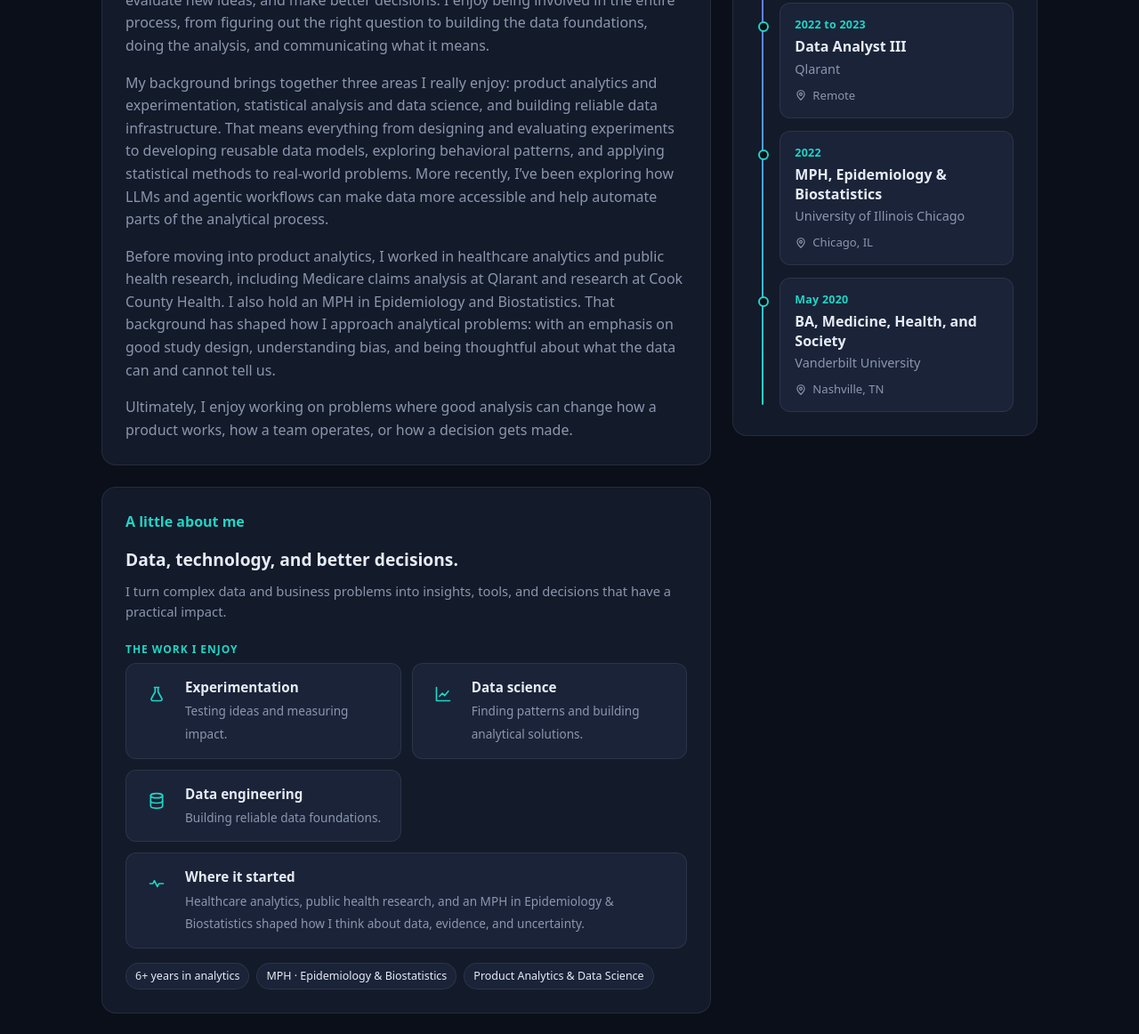
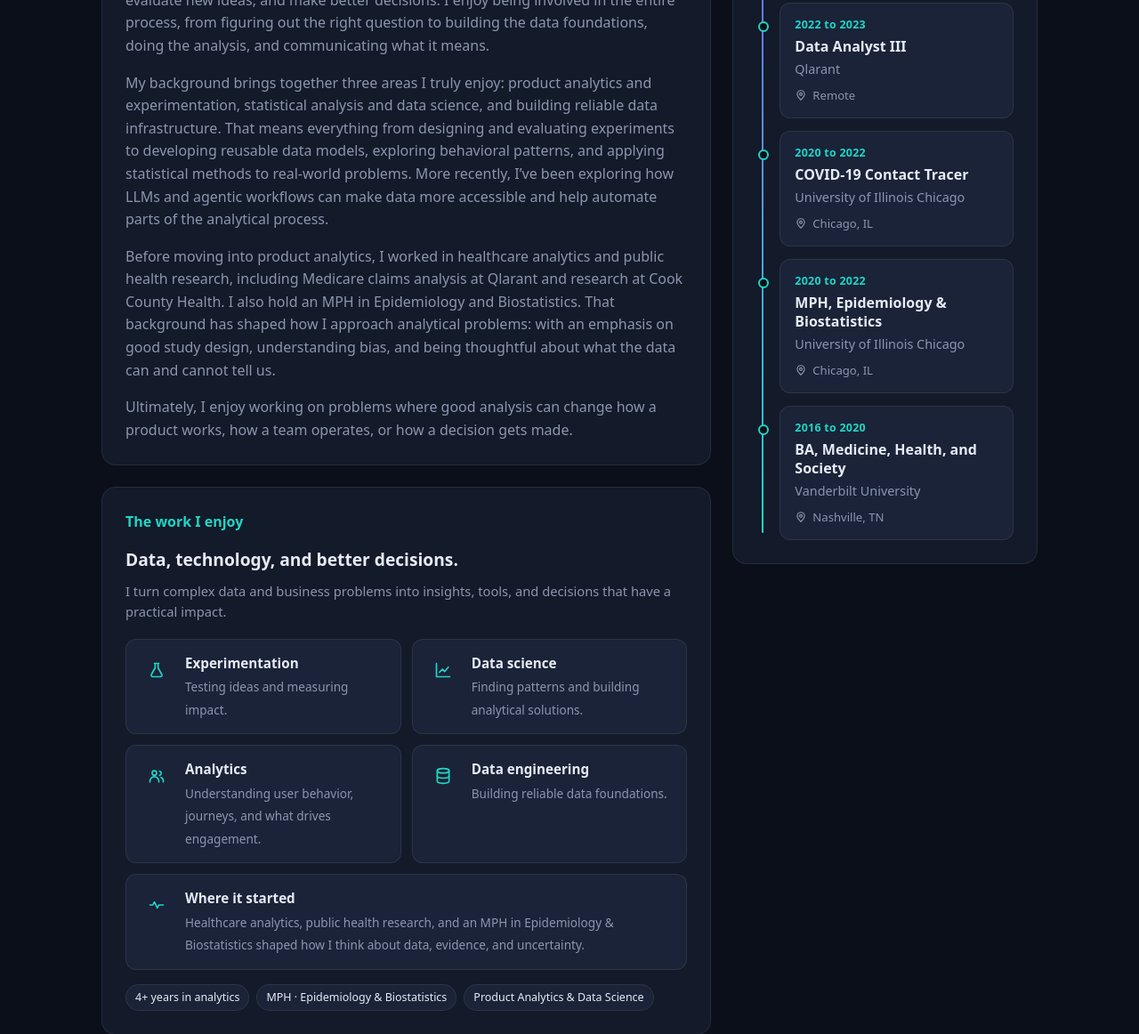
Before and after one commit to hassanhassan5198/hassanhassan5198.github.io, a plain HTML site: page index.html in a window 1280 px wide. Shown: the part 968-2130 px from the top of the page at 89% size. Drawn offline with Linux system fonts and the light colour scheme.

Commit message:
Update index.html

```diff
--- a/index.html
+++ b/index.html
@@ -168,7 +168,7 @@
   <div class="container">
     <span class="badge">Open to data analyst and data scientist roles</span>
     <h1>Turning messy data into <span class="gradient-text">decisions people act on</span></h1>
-    <p class="lead">Data analyst and data scientist with 6+ years across product analytics and healthcare. I design A/B tests, build trusted dbt and BigQuery data models, and build LLM-powered tools that let people ask data questions in plain language.</p>
+    <p class="lead">Data analyst and data scientist with 4+ years across product analytics and healthcare. I design A/B tests, develop trusted dbt and BigQuery data models, and build LLM-powered tools that let people ask data questions in plain language.</p>
     <div class="cta">
       <a class="btn primary" href="#projects">View projects</a>
       <a class="btn" href="resume.pdf">Download resume</a>
@@ -183,23 +183,24 @@
       <h3>About me</h3>
       <p class="about-p">I’m interested in the space between data, technology, and decision-making. My work is about taking complex problems, figuring out what the data can actually tell us, and turning that into something useful.</p>
       <p class="about-p">Since joining Kooth in 2020, I’ve grown into a Data Analyst/Scientist on the Analytics team. I’ve worked across Product, Marketing, Service Delivery, and Clinical, partnering with teams to understand user behavior, measure product performance, evaluate new ideas, and make better decisions. I enjoy being involved in the entire process, from figuring out the right question to building the data foundations, doing the analysis, and communicating what it means.</p>
-      <p class="about-p">My background brings together three areas I really enjoy: product analytics and experimentation, statistical analysis and data science, and building reliable data infrastructure. That means everything from designing and evaluating experiments to developing reusable data models, exploring behavioral patterns, and applying statistical methods to real-world problems. More recently, I’ve been exploring how LLMs and agentic workflows can make data more accessible and help automate parts of the analytical process.</p>
+      <p class="about-p">My background brings together three areas I truly enjoy: product analytics and experimentation, statistical analysis and data science, and building reliable data infrastructure. That means everything from designing and evaluating experiments to developing reusable data models, exploring behavioral patterns, and applying statistical methods to real-world problems. More recently, I’ve been exploring how LLMs and agentic workflows can make data more accessible and help automate parts of the analytical process.</p>
       <p class="about-p">Before moving into product analytics, I worked in healthcare analytics and public health research, including Medicare claims analysis at Qlarant and research at Cook County Health. I also hold an MPH in Epidemiology and Biostatistics. That background has shaped how I approach analytical problems: with an emphasis on good study design, understanding bias, and being thoughtful about what the data can and cannot tell us.</p>
       <p class="about-p" style="margin-bottom:0">Ultimately, I enjoy working on problems where good analysis can change how a product works, how a team operates, or how a decision gets made.</p>
     </div>
       <div class="card">
-        <h3>A little about me</h3>
+        <h3>The work I enjoy</h3>
         <p class="tagline">Data, technology, and better decisions.</p>
         <p class="muted" style="margin:0 0 18px; font-size:.92rem">I turn complex data and business problems into insights, tools, and decisions that have a practical impact.</p>
-        <p class="sub-label">The work I enjoy</p>
+        <!-- <p class="sub-label">The work I enjoy</p> -->
         <div class="tile-grid">
           <div class="tile"><div class="icon"><svg viewBox="0 0 24 24"><path d="M9 3h6M10 3v6l-5 9a2 2 0 0 0 1.8 3h10.4a2 2 0 0 0 1.8-3l-5-9V3"/></svg></div><div><strong>Experimentation</strong><span>Testing ideas and measuring impact.</span></div></div>
           <div class="tile"><div class="icon"><svg viewBox="0 0 24 24"><path d="M3 3v18h18"/><path d="M7 15l4-4 3 3 5-6"/></svg></div><div><strong>Data science</strong><span>Finding patterns and building analytical solutions.</span></div></div>
+          <div class="tile"><div class="icon"><svg viewBox="0 0 24 24"><circle cx="9" cy="8" r="3"/><path d="M3 20v-1a6 6 0 0 1 12 0v1"/><path d="M16 5.5a3 3 0 0 1 0 5.8"/><path d="M18 14a5 5 0 0 1 3 4.5V20"/></svg></div><div><strong>Analytics</strong><span>Understanding user behavior, journeys, and what drives engagement.</span></div></div>
           <div class="tile"><div class="icon"><svg viewBox="0 0 24 24"><ellipse cx="12" cy="5" rx="8" ry="3"/><path d="M4 5v14c0 1.7 3.6 3 8 3s8-1.3 8-3V5"/><path d="M4 12c0 1.7 3.6 3 8 3s8-1.3 8-3"/></svg></div><div><strong>Data engineering</strong><span>Building reliable data foundations.</span></div></div>
           <div class="tile tile-wide"><div class="icon"><svg viewBox="0 0 24 24"><path d="M3 12h4l2-4 4 8 2-4h6"/></svg></div><div><strong>Where it started</strong><span>Healthcare analytics, public health research, and an MPH in Epidemiology &amp; Biostatistics shaped how I think about data, evidence, and uncertainty.</span></div></div>
         </div>
         <div class="stat-row">
-          <span class="chip">6+ years in analytics</span>
+          <span class="chip">4+ years in analytics</span>
           <span class="chip">MPH · Epidemiology &amp; Biostatistics</span>
           <span class="chip">Product Analytics &amp; Data Science</span>
         </div>
@@ -209,7 +210,7 @@
       <h3>Experience</h3>
       <div class="tl">
         <div class="tl-item">
-          <div class="tl-date">2023 to present · joined 2020 as Junior Data Analyst</div>
+          <div class="tl-date">2023 to present · joined 2023 as Junior Data Analyst</div>
           <div class="tl-role">Data Analyst, Product Analytics &amp; Data Science</div>
           <div class="tl-co">Kooth / Soluna US</div>
           <div class="tl-loc"><svg viewBox="0 0 24 24"><path d="M12 21s-7-6.2-7-11a7 7 0 0 1 14 0c0 4.8-7 11-7 11z"/><circle cx="12" cy="10" r="2.5"/></svg><span>Chicago, IL</span></div>
@@ -221,13 +222,20 @@
           <div class="tl-loc"><svg viewBox="0 0 24 24"><path d="M12 21s-7-6.2-7-11a7 7 0 0 1 14 0c0 4.8-7 11-7 11z"/><circle cx="12" cy="10" r="2.5"/></svg><span>Remote</span></div>
         </div>
         <div class="tl-item">
-          <div class="tl-date">2022</div>
+          <div class="tl-date">2020 to 2022</div>
+          <div class="tl-role">COVID-19 Contact Tracer</div>
+          <div class="tl-co">University of Illinois Chicago</div>
+          <div class="tl-loc"><svg viewBox="0 0 24 24"><path d="M12 21s-7-6.2-7-11a7 7 0 0 1 14 0c0 4.8-7 11-7 11z"/><circle cx="12" cy="10" r="2.5"/></svg><span>Chicago, IL</span></div>
+        </div>
+
+        <div class="tl-item">
+          <div class="tl-date">2020 to 2022</div>
           <div class="tl-role">MPH, Epidemiology &amp; Biostatistics</div>
           <div class="tl-co">University of Illinois Chicago</div>
           <div class="tl-loc"><svg viewBox="0 0 24 24"><path d="M12 21s-7-6.2-7-11a7 7 0 0 1 14 0c0 4.8-7 11-7 11z"/><circle cx="12" cy="10" r="2.5"/></svg><span>Chicago, IL</span></div>
         </div>
         <div class="tl-item">
-          <div class="tl-date">May 2020</div>
+          <div class="tl-date">2016 to 2020</div>
           <div class="tl-role">BA, Medicine, Health, and Society</div>
           <div class="tl-co">Vanderbilt University</div>
           <div class="tl-loc"><svg viewBox="0 0 24 24"><path d="M12 21s-7-6.2-7-11a7 7 0 0 1 14 0c0 4.8-7 11-7 11z"/><circle cx="12" cy="10" r="2.5"/></svg><span>Nashville, TN</span></div>
```
